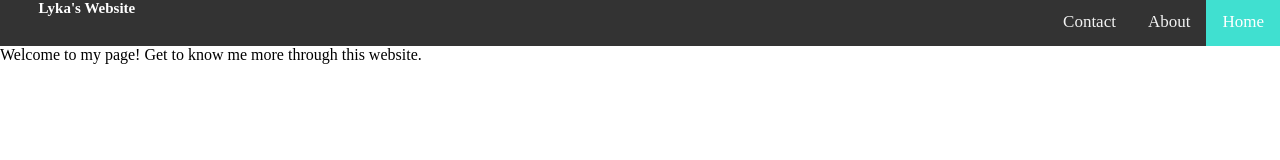
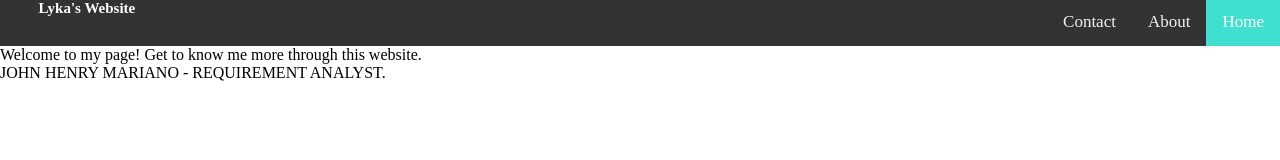
Before and after one commit to lykamarie09/Anonuevo-Einnor-Lyka-Marie-2609, a plain HTML site: page index.html in a window 1280 px wide. Drawn offline with Linux system fonts and the light colour scheme.

Commit message:
HENRY - ROLE

```diff
--- a/index.html
+++ b/index.html
@@ -16,5 +16,6 @@
       </div>
 
       <p> Welcome to my page! Get to know me more through this website.</p>
+      <p> JOHN HENRY MARIANO - REQUIREMENT ANALYST.</p>
 </body>
 </html>
```
